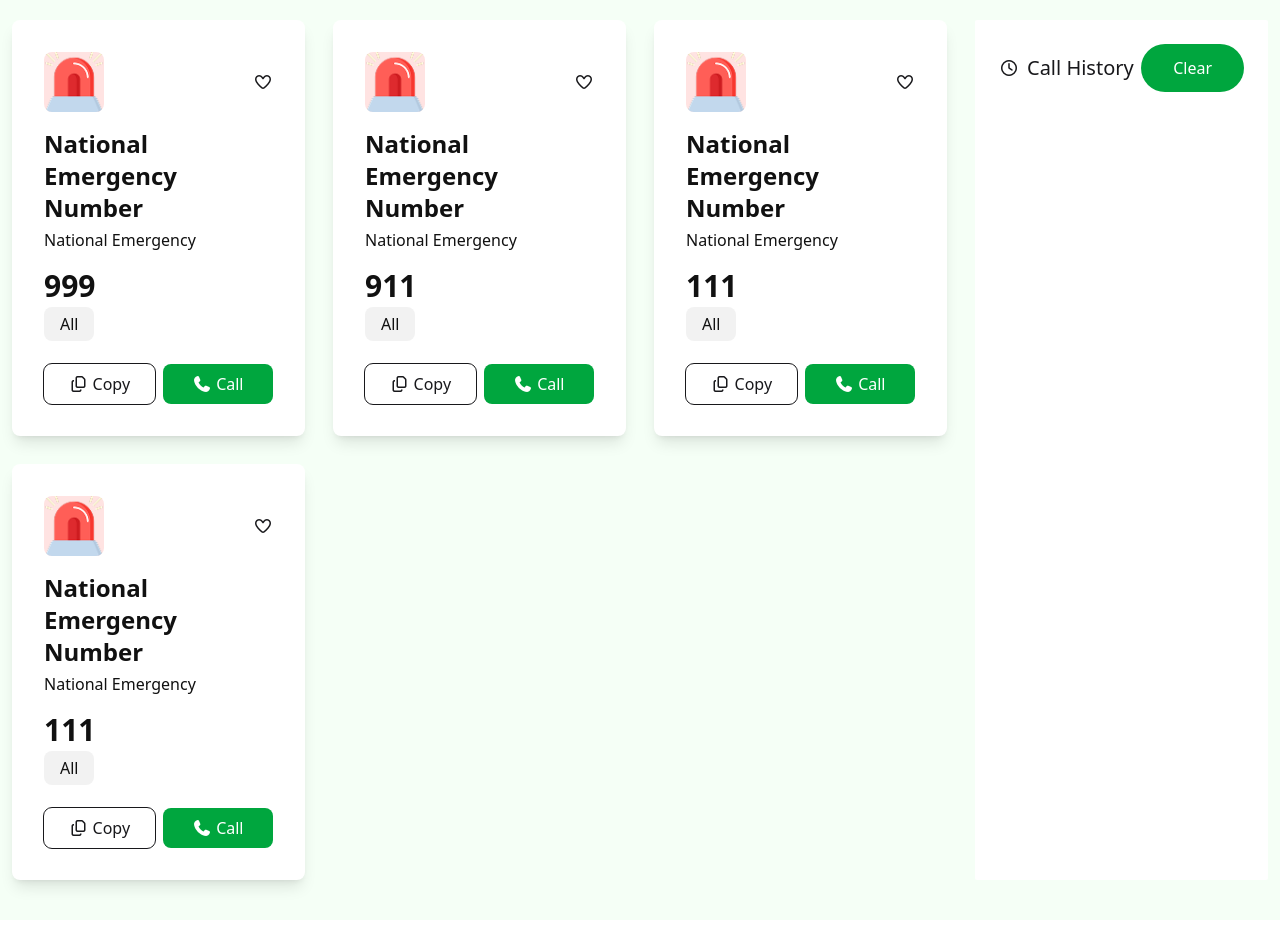
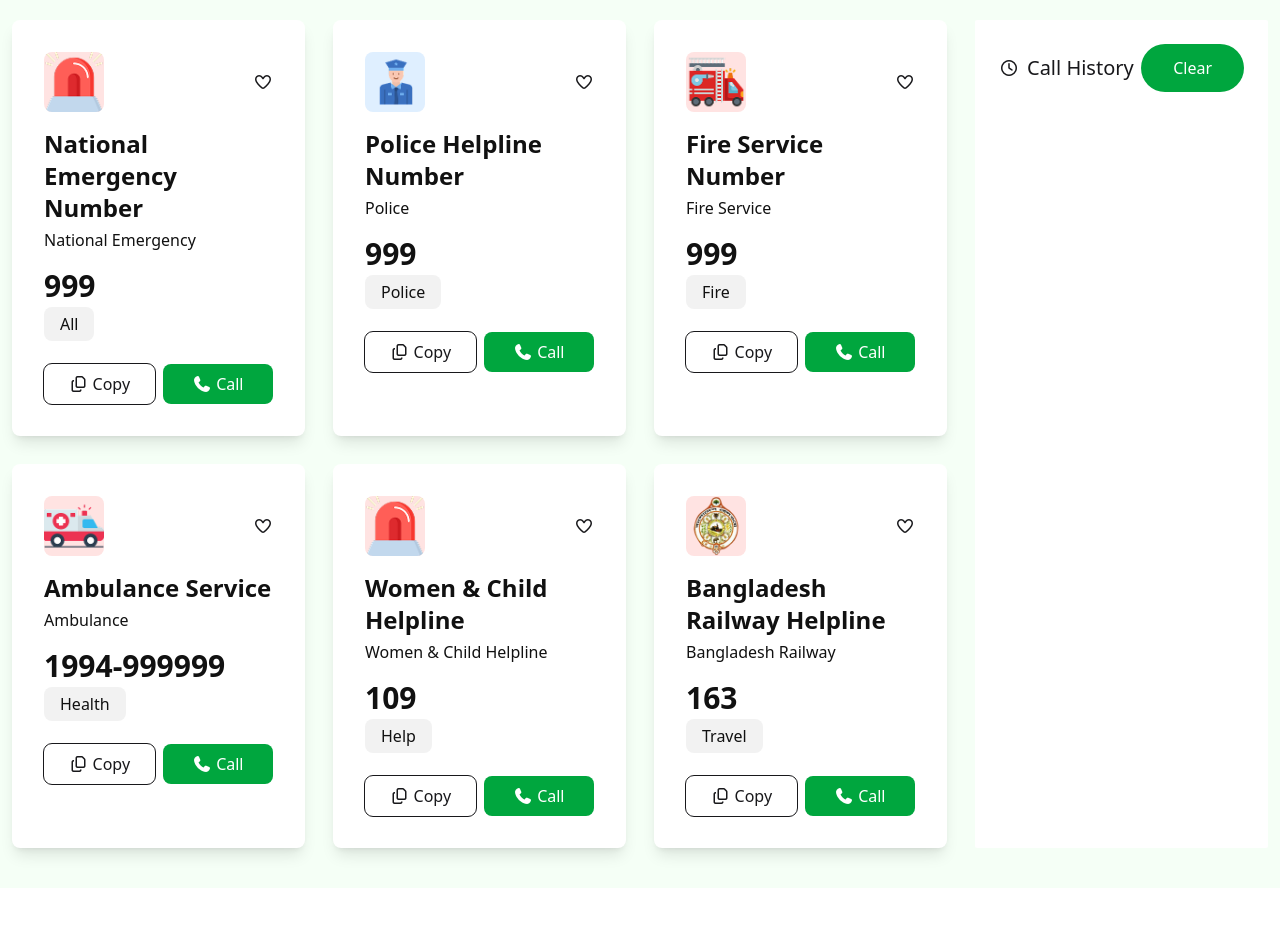
Before and after one commit to asemrashed/emergency-hotline, a plain HTML site: page index.html in a window 1280 px wide. Shown: the part 360-1294 px from the top of the page. Drawn offline with nearby package versions, Linux system fonts and the light colour scheme.

Commit message:
card details added

```diff
--- a/index.html
+++ b/index.html
@@ -24,8 +24,8 @@
                 <span id="coins" class="font-bold">100</span>
                 <img src="./assets/coin.png" class="w-[24px] h-[24px] ml-2" alt="coin">
             </div>
-            <div class="flex items-center px-6 py-2 rounded-full bg-[#00A63E]">
-                <span id="copies" class="mr-2 text-white">0</span><p class="text-white">Copy</p>
+            <div class="flex items-center px-6 py-2 rounded-full bg-[#00A63E] text-white font-semibold">
+                <span id="copies" class="mr-2">0</span><p >Copy</p>
             </div>
         </div>
     </section>
@@ -41,13 +41,13 @@
       <section class="max-w-[1920px] flex flex-col lg:flex-row mx-auto bg-[#F5FFF6] mb-10">
         <div class="max-w-[1800px] grid md:grid-cols-3 lg:grid-cols-4 justify-between mx-auto py-10 px-3 gap-7">
             <div class="w-full grid md:grid-cols-2 lg:grid-cols-3 md:col-span-2 lg:col-span-3 gap-7">
-                <div class="flex flex-col bg-white p-8 rounded-lg shadow-lg gap-4">
+                <div class="flex flex-col justify-around bg-white p-8 rounded-lg shadow-lg gap-4">
                     <div class="flex items-center justify-between">
                         <img src="./assets/emergency.png" class="w-12 md:w-15 h-12 md:h-15 rounded-lg bg-[#FFE3E2]" alt="emergency">
                         <button class="heart"><i class="fa-regular fa-heart"></i></button>
                     </div>
                     <div class="flex flex-col card">
-                        <h1 class="text-xl lg:text-2xl text-[#111111] font-bold font-inter">National Emergency Number</h1>
+                        <h1 class="text-lg md:text-xl xl:text-2xl text-[#111111] font-bold font-inter">National Emergency Number</h1>
                         <p class="text-base text-[#111111] mt-1">National Emergency</p>
                         <h2 id="emergency" class="text-2xl lg:text-3xl text-[#111111] font-bold font-inter mt-4">999</h2>
                         <!-- why this p is taking full widt, I want it in inline system where it won't take space like a block element -->
@@ -68,16 +68,66 @@
                 </div>
                 <div class="flex flex-col bg-white p-8 rounded-lg shadow-lg gap-4">
                     <div class="flex items-center justify-between">
-                        <img src="./assets/emergency.png" class="w-12 md:w-15 h-12 md:h-15 rounded-lg bg-[#FFE3E2]" alt="emergency">
+                        <img src="./assets/police.png" class="w-12 md:w-15 h-12 md:h-15 rounded-lg bg-[#DFEFFF]" alt="police">
                         <button class="heart"><i class="fa-regular fa-heart"></i></button>
                     </div>
                     <div class="flex flex-col card">
-                        <h1 class="text-xl lg:text-2xl text-[#111111] font-bold font-inter">National Emergency Number</h1>
-                        <p class="text-base text-[#111111] mt-1">National Emergency</p>
-                        <h2 id="police" class="text-2xl lg:text-3xl text-[#111111] font-bold font-inter mt-4">911</h2>
+                        <h1 class="text-xl lg:text-2xl text-[#111111] font-bold font-inter">Police Helpline Number</h1>
+                        <p class="text-base text-[#111111] mt-1">Police</p>
+                        <h2 id="police" class="text-2xl lg:text-3xl text-[#111111] font-bold font-inter mt-4">999</h2>
                         <!-- why this p is taking full widt, I want it in inline system where it won't take space like a block element -->
                         <div class="mt-2 ">
-                            <span class="text-[#111111] bg-[#F2F2F2] rounded-lg px-4 py-1.5">All</span>
+                            <span class="text-[#111111] bg-[#F2F2F2] rounded-lg px-4 py-1.5">Police</span>
+                        </div>
+                        <div class="flex mt-7 gap-2">
+                            <button class="copy flex-1 text-[#35C5C5C] py-2 rounded-lg outline">
+                                <i class="fa-regular fa-copy"></i>
+                                Copy
+                            </button>
+                            <button class="call-btn flex-1 bg-[#00A63E] text-white py-2 rounded-lg">
+                                <i class="fa-solid fa-phone"></i>
+                                Call
+                            </button>
+                        </div>
+                    </div>
+                </div>
+                <div class="flex flex-col bg-white p-8 rounded-lg shadow-lg gap-4">
+                    <div class="flex items-center justify-between">
+                        <img src="./assets/fire-service.png" class="w-12 md:w-15 h-12 md:h-15 rounded-lg bg-[#FFE3E2]" alt="fire">
+                        <button class="heart"><i class="fa-regular fa-heart"></i></button>
+                    </div>
+                    <div class="flex flex-col card">
+                        <h1 class="text-xl lg:text-2xl text-[#111111] font-bold font-inter">Fire Service Number</h1>
+                        <p class="text-base text-[#111111] mt-1">Fire Service</p>
+                        <h2 id="ambulance" class="text-2xl lg:text-3xl text-[#111111] font-bold font-inter mt-4">999</h2>
+                        <!-- why this p is taking full widt, I want it in inline system where it won't take space like a block element -->
+                        <div class="mt-2 ">
+                            <span class="text-[#111111] bg-[#F2F2F2] rounded-lg px-4 py-1.5">Fire</span>
+                        </div>
+                        <div class="flex mt-7 gap-2">
+                            <button class="copy flex-1 text-[#35C5C5C] py-2 rounded-lg outline">
+                                <i class="fa-regular fa-copy"></i>
+                                Copy
+                            </button>
+                            <button class="call-btn flex-1 bg-[#00A63E] text-white py-2 rounded-lg">
+                                <i class="fa-solid fa-phone"></i>
+                                Call
+                            </button>
+                        </div>
+                    </div>
+                </div>
+                <div class="flex flex-col bg-white p-8 rounded-lg shadow-lg gap-4">
+                    <div class="flex items-center justify-between">
+                        <img src="./assets/ambulance.png" class="w-12 md:w-15 h-12 md:h-15 rounded-lg bg-[#FFE3E2]" alt="Ambulance">
+                        <button class="heart"><i class="fa-regular fa-heart"></i></button>
+                    </div>
+                    <div class="flex flex-col card">
+                        <h1 class="text-xl lg:text-2xl text-[#111111] font-bold font-inter">Ambulance Service</h1>
+                        <p class="text-base text-[#111111] mt-1">Ambulance</p>
+                        <h2 id="ambulance" class="text-2xl lg:text-3xl text-[#111111] font-bold font-inter mt-4">1994-999999</h2>
+                        <!-- why this p is taking full widt, I want it in inline system where it won't take space like a block element -->
+                        <div class="mt-2 ">
+                            <span class="text-[#111111] bg-[#F2F2F2] rounded-lg px-4 py-1.5">Health</span>
                         </div>
                         <div class="flex mt-7 gap-2">
                             <button class="copy flex-1 text-[#35C5C5C] py-2 rounded-lg outline">
@@ -97,12 +147,12 @@
                         <button class="heart"><i class="fa-regular fa-heart"></i></button>
                     </div>
                     <div class="flex flex-col card">
-                        <h1 class="text-xl lg:text-2xl text-[#111111] font-bold font-inter">National Emergency Number</h1>
-                        <p class="text-base text-[#111111] mt-1">National Emergency</p>
-                        <h2 id="ambulance" class="text-2xl lg:text-3xl text-[#111111] font-bold font-inter mt-4">111</h2>
+                        <h1 class="text-xl lg:text-2xl text-[#111111] font-bold font-inter">Women & Child Helpline</h1>
+                        <p class="text-base text-[#111111] mt-1">Women & Child Helpline</p>
+                        <h2 id="ambulance" class="text-2xl lg:text-3xl text-[#111111] font-bold font-inter mt-4">109</h2>
                         <!-- why this p is taking full widt, I want it in inline system where it won't take space like a block element -->
                         <div class="mt-2 ">
-                            <span class="text-[#111111] bg-[#F2F2F2] rounded-lg px-4 py-1.5">All</span>
+                            <span class="text-[#111111] bg-[#F2F2F2] rounded-lg px-4 py-1.5">Help</span>
                         </div>
                         <div class="flex mt-7 gap-2">
                             <button class="copy flex-1 text-[#35C5C5C] py-2 rounded-lg outline">
@@ -118,16 +168,16 @@
                 </div>
                 <div class="flex flex-col bg-white p-8 rounded-lg shadow-lg gap-4">
                     <div class="flex items-center justify-between">
-                        <img src="./assets/emergency.png" class="w-12 md:w-15 h-12 md:h-15 rounded-lg bg-[#FFE3E2]" alt="emergency">
+                        <img src="./assets/Bangladesh-Railway.png" class="w-12 md:w-15 h-12 md:h-15 rounded-lg bg-[#FFE3E2]" alt="emergency">
                         <button class="heart"><i class="fa-regular fa-heart"></i></button>
                     </div>
                     <div class="flex flex-col card">
-                        <h1 class="text-xl lg:text-2xl text-[#111111] font-bold font-inter">National Emergency Number</h1>
-                        <p class="text-base text-[#111111] mt-1">National Emergency</p>
-                        <h2 id="ambulance" class="text-2xl lg:text-3xl text-[#111111] font-bold font-inter mt-4">111</h2>
+                        <h1 class="text-xl lg:text-2xl text-[#111111] font-bold font-inter">Bangladesh Railway Helpline </h1>
+                        <p class="text-base text-[#111111] mt-1">Bangladesh Railway</p>
+                        <h2 id="ambulance" class="text-2xl lg:text-3xl text-[#111111] font-bold font-inter mt-4">163</h2>
                         <!-- why this p is taking full widt, I want it in inline system where it won't take space like a block element -->
                         <div class="mt-2 ">
-                            <span class="text-[#111111] bg-[#F2F2F2] rounded-lg px-4 py-1.5">All</span>
+                            <span class="text-[#111111] bg-[#F2F2F2] rounded-lg px-4 py-1.5">Travel</span>
                         </div>
                         <div class="flex mt-7 gap-2">
                             <button class="copy flex-1 text-[#35C5C5C] py-2 rounded-lg outline">
@@ -142,7 +192,7 @@
                     </div>
                 </div>
             </div>
-            <div class="flex flex-col rounded-xs bg-white mt-5 lg:mt-0 p-6 gap-3">
+            <div class="flex flex-col rounded-xs bg-white mt-5 md:mt-0 p-6 gap-3">
                 <div class="flex items-center justify-between">
                     <div class="flex items-center gap-2">
                         <i class="fa-regular fa-clock"></i>
```
